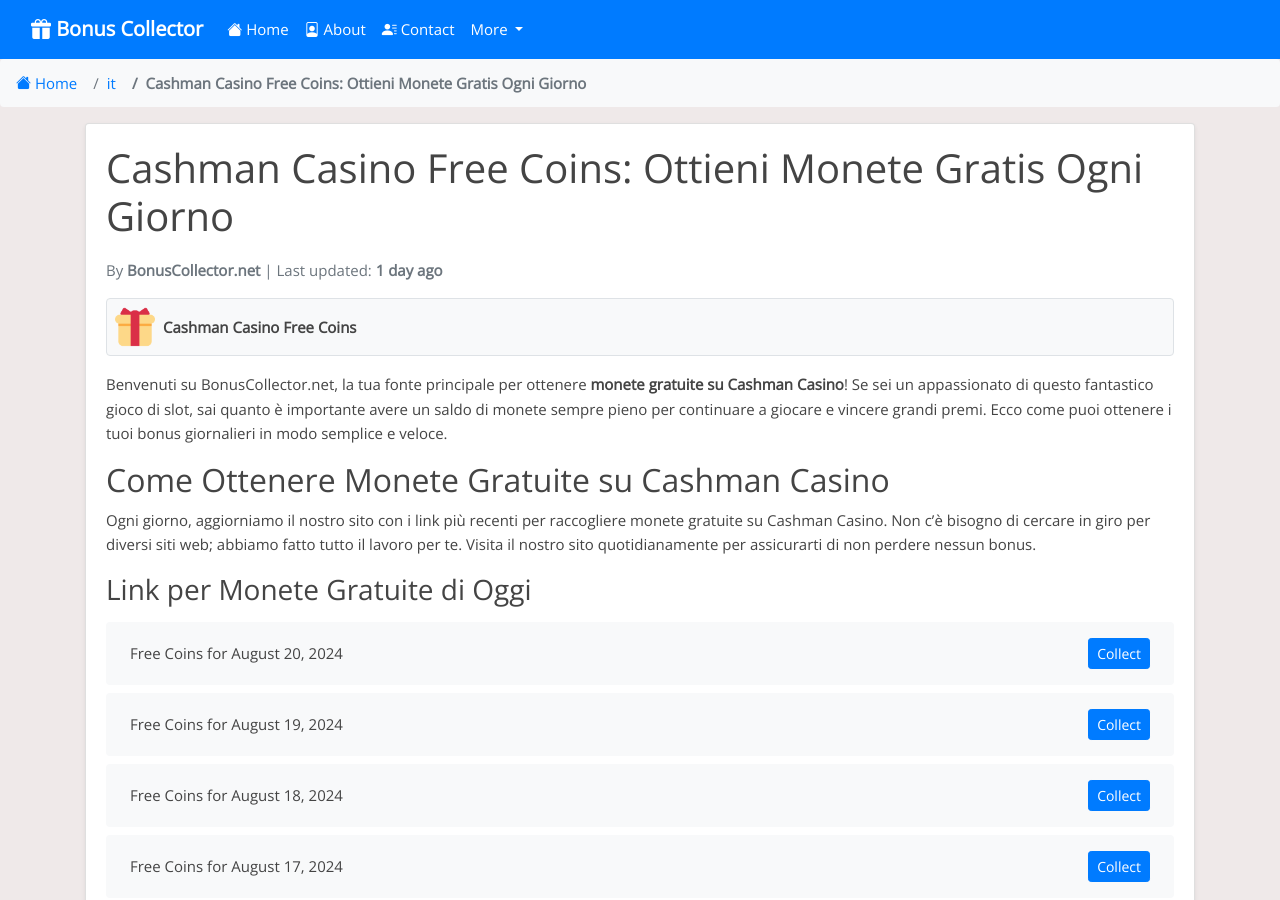
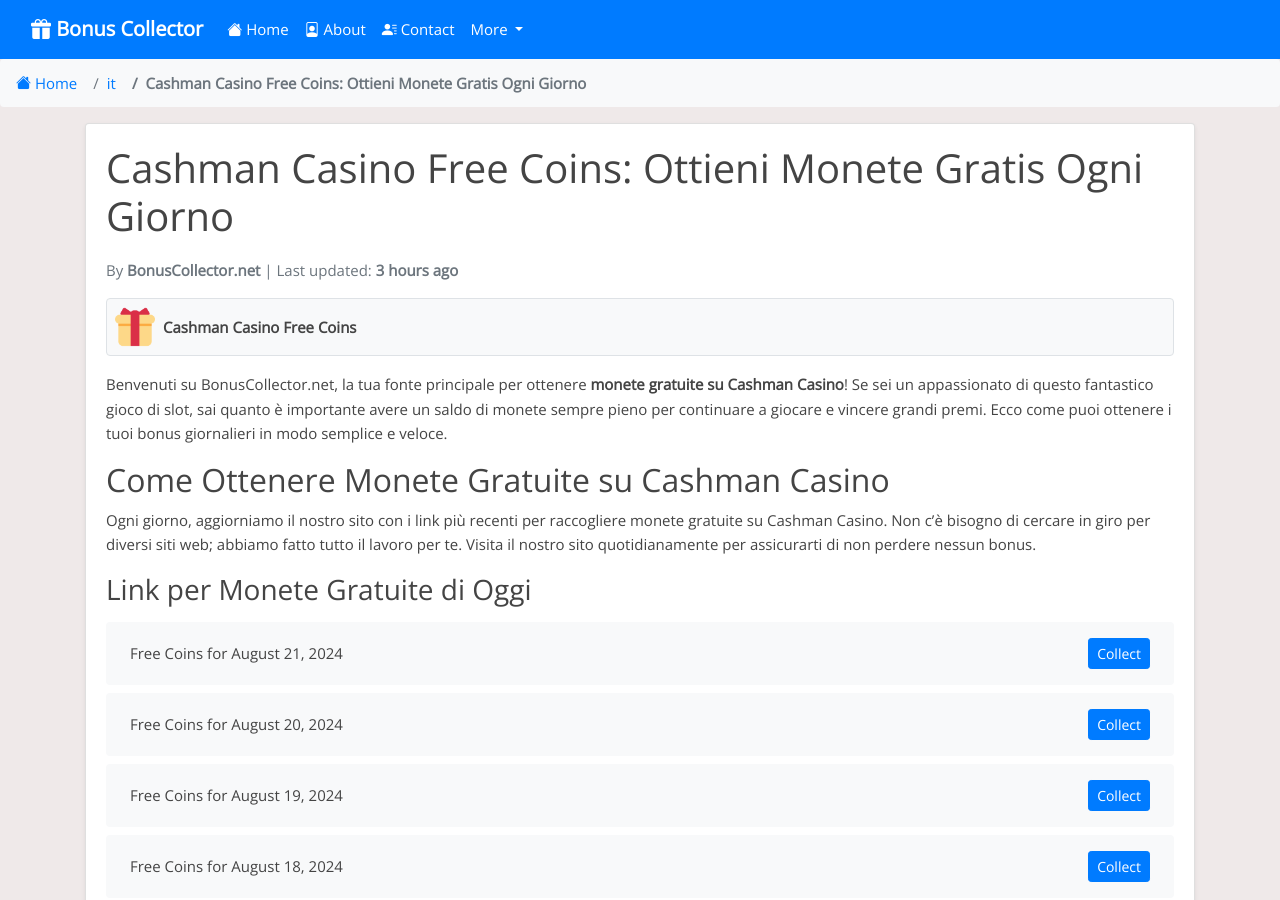
Before and after one commit to Prollad99/bs-net, a Jekyll site: the page built from it/_posts/2024-07-23-cashman-casino.md, in a window 1280 px wide and 900 px high. Built offline with Jekyll 4.4.1, drawn with Linux system fonts in a browser that asks for light colours; nearby versions of some CDN libraries; comment, search, counter and statistics services are not loaded; some of the changed text lies outside the part shown.

Commit message:
Update cashman-casino reward links and last modified date

```diff
--- a/_data/include_files.yml
+++ b/_data/include_files.yml
@@ -41,7 +41,7 @@
   last_modified: 2024-08-21 07:34:00
 
 cashman-casino.html:
-  last_modified: 2024-08-20 14:10:06
+  last_modified: 2024-08-21 14:10:52
 
 pop-slots.html:
   last_modified: 2024-08-21 12:48:02
--- a/_includes/cashman-casino.html
+++ b/_includes/cashman-casino.html
@@ -1,4 +1,8 @@
 <ul class="list-group mt-3 mb-4">
+  <li class="list-group-item d-flex justify-content-between align-items-center">
+    <span>Free Coins for August 21, 2024</span>
+    <a href="https://bit.ly/3WJOE74" class="btn btn-primary btn-sm">Collect</a>
+  </li>
   <li class="list-group-item d-flex justify-content-between align-items-center">
     <span>Free Coins for August 20, 2024</span>
     <a href="https://bit.ly/3ym0ISp" class="btn btn-primary btn-sm">Collect</a>
@@ -395,8 +399,4 @@
     <span>Free Coins for Invalid Date</span>
     <a href="https://bit.ly/3w4B83a" class="btn btn-primary btn-sm">Collect</a>
   </li>
-  <li class="list-group-item d-flex justify-content-between align-items-center">
-    <span>Free Coins for Invalid Date</span>
-    <a href="https://bit.ly/440w1xo" class="btn btn-primary btn-sm">Collect</a>
-  </li>
 </ul>
```
Also changed, not shown: links-json/cashman-casino.json (+4 -3 lines).
